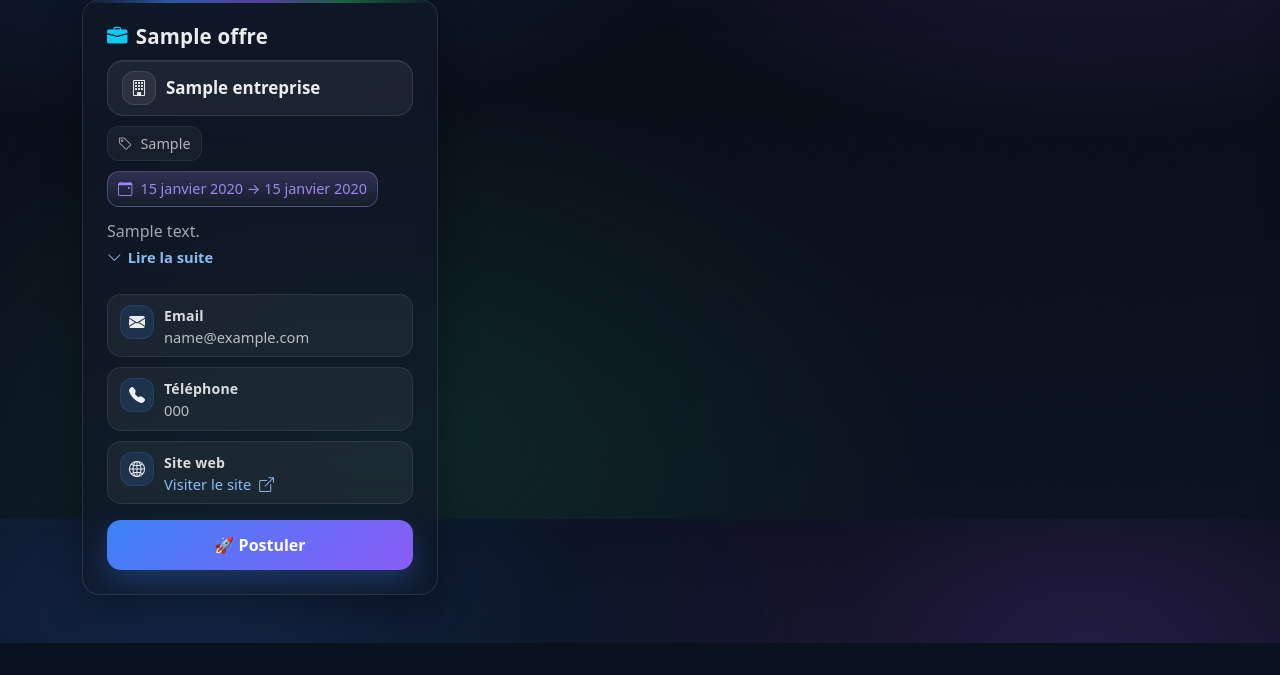
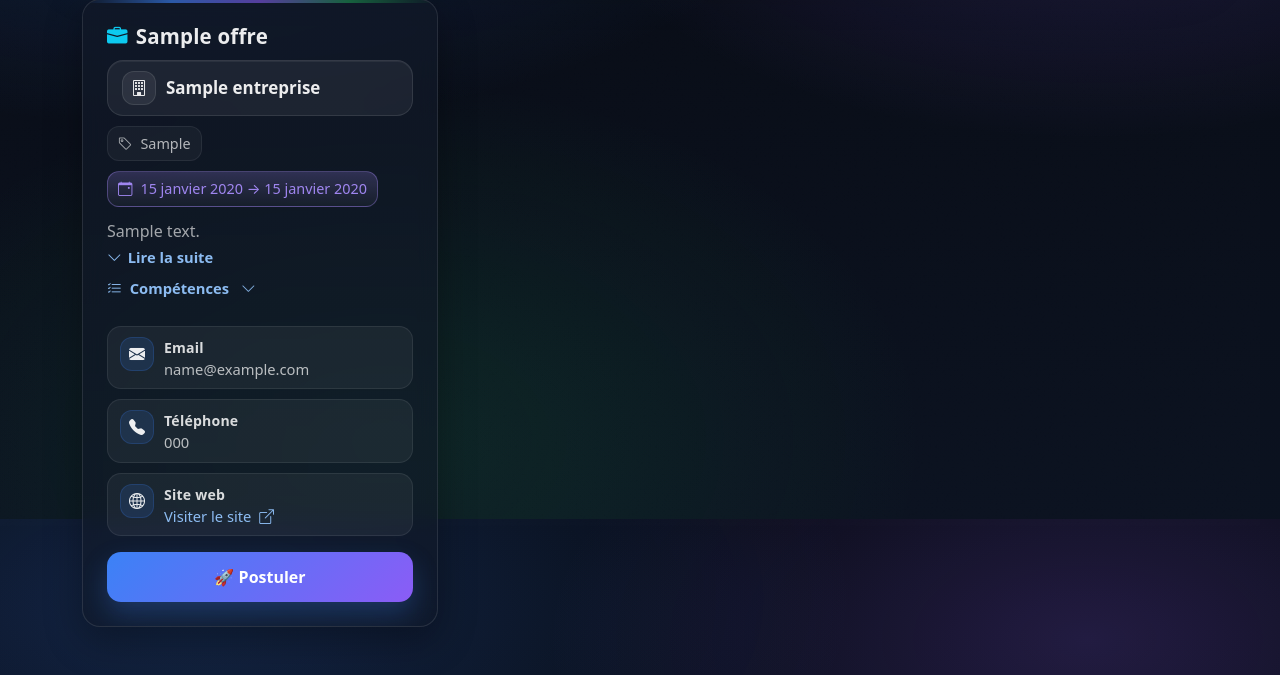
Before and after one commit to Douaesaib/gestion-stages-pfe, a Django app: page / in a window 1280 px wide. Shown: the part 281-956 px from the top of the page. Before the commit the page ends 924 px from the top, so only its background shows below. Run offline with Django 5.2, Linux system fonts and the light colour scheme; tables that the repository leaves empty hold one stand-in row (values such as "Sample post"); parts of the project's set-up code (start-up, migrations or seed data) failed here and were passed over.

Commit message:
Update offres_list.html

```diff
--- a/templates/stages/offres_list.html
+++ b/templates/stages/offres_list.html
@@ -314,6 +314,39 @@
       color: rgba(191,219,254,1);
       text-decoration: underline;
     }
+
+    /* ===================== ✅ COMPETENCES (ADDED ONLY) ===================== */
+    .skills-toggle{
+      display:inline-flex;
+      align-items:center;
+      gap: 8px;
+      cursor:pointer;
+      font-weight: 900;
+      font-size: .92rem;
+      color: rgba(147,197,253,0.95);
+      user-select:none;
+      text-decoration: none;
+    }
+    .skills-toggle:hover{
+      color: rgba(191,219,254,1);
+      text-decoration: underline;
+    }
+    .skills-box{
+      padding: 12px 12px;
+      border-radius: 14px;
+      background: rgba(255,255,255,0.05);
+      border: 1px solid rgba(255,255,255,0.08);
+    }
+    .skills-box ul{
+      margin: 0;
+      padding-left: 1.1rem;
+      color: rgba(255,255,255,0.74);
+    }
+    .skills-box li{
+      margin: 6px 0;
+      line-height: 1.25;
+    }
+    /* ===================================================================== */
   </style>
 </head>
 
@@ -386,9 +419,38 @@
                 {{ offre.description }}
               </p>
 
-              <span class="read-more mb-3" onclick="toggleDesc({{ offre.id }}, this)">
+              <span class="read-more mb-2" onclick="toggleDesc({{ offre.id }}, this)">
                 <i class="bi bi-chevron-down"></i> Lire la suite
               </span>
+              <!-- =============================================================================== -->
+
+              <!-- ===================== ✅ Compétences (ADDED ONLY) ===================== -->
+              {% if offre.competences %}
+                <div class="mb-3">
+                  <a class="skills-toggle"
+                     data-bs-toggle="collapse"
+                     href="#skills-{{ offre.id }}"
+                     role="button"
+                     aria-expanded="false"
+                     aria-controls="skills-{{ offre.id }}">
+                    <i class="bi bi-list-check"></i> Compétences
+                    <i class="bi bi-chevron-down ms-1" style="opacity:.9;"></i>
+                  </a>
+
+                  <div class="collapse mt-2" id="skills-{{ offre.id }}">
+                    <div class="skills-box">
+                      <div class="info-k mb-1">Compétences techniques</div>
+                      <ul>
+                        {% for skill in offre.competences.splitlines %}
+                          {% if skill.strip %}
+                            <li>{{ skill }}</li>
+                          {% endif %}
+                        {% endfor %}
+                      </ul>
+                    </div>
+                  </div>
+                </div>
+              {% endif %}
               <!-- =============================================================================== -->
 
               <!-- Contacts -->
```
